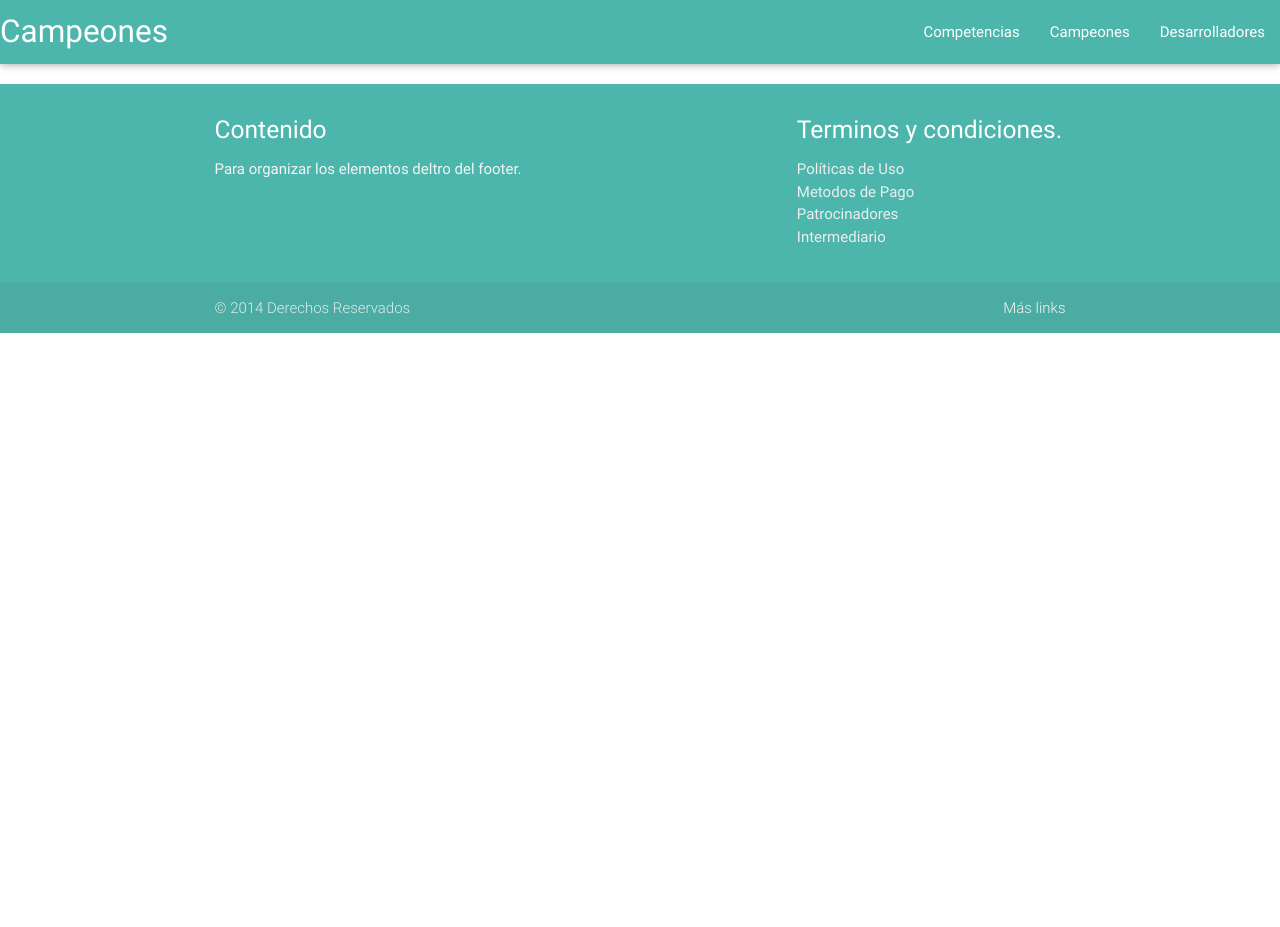
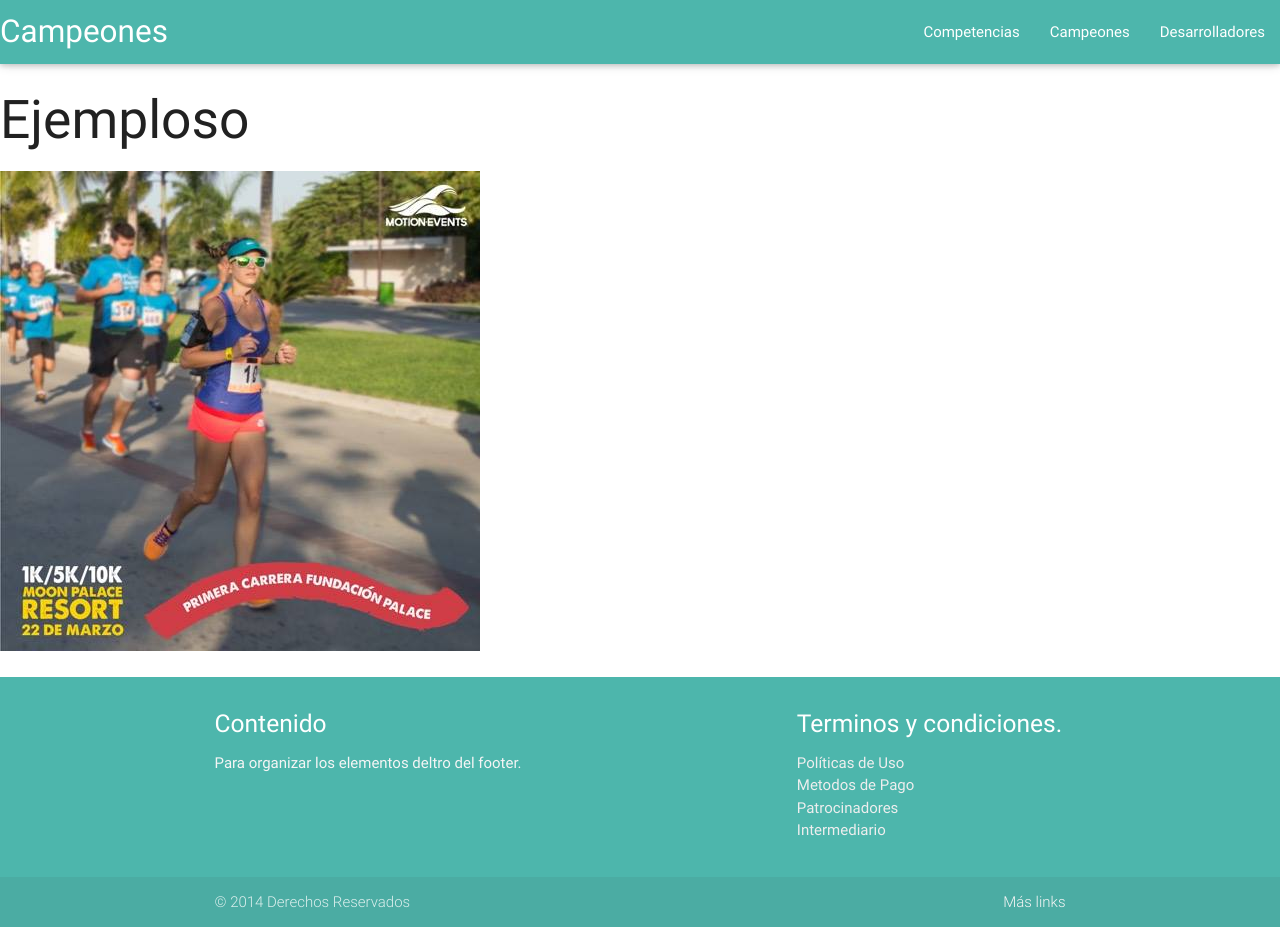
Before and after one commit to Gerax10/wave-runner, a plain HTML site: page wave-runner/campeones.html in a window 1280 px wide. Before the commit the page ends 800 px from the top, so only its background shows below. Drawn offline with nearby package versions, Linux system fonts and the light colour scheme.

Commit message:
otro commit desde brackets

```diff
--- a/wave-runner/campeones.html
+++ b/wave-runner/campeones.html
@@ -39,7 +39,10 @@
     </div>
   </nav>
 </div>
-
+    <h2>Ejemploso</h2>
+<section class="row">
+    <img class="center" alt="etcetc" src="img/pallac.jpg">
+</section>
 
  <footer class="page-footer teal lighten-2">
           <div class="container">
```
Also changed, not shown: wave-runner/competencias.html (+0 -1 lines).
